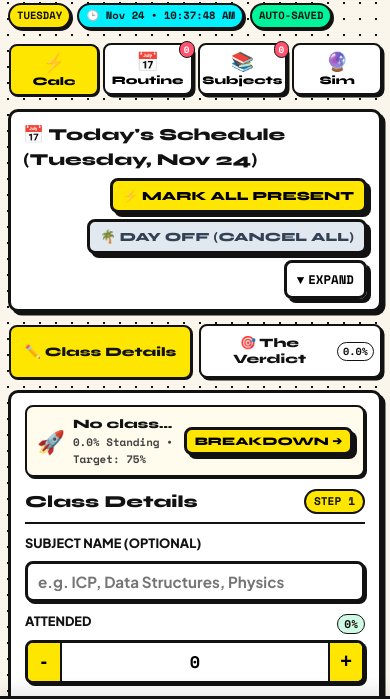
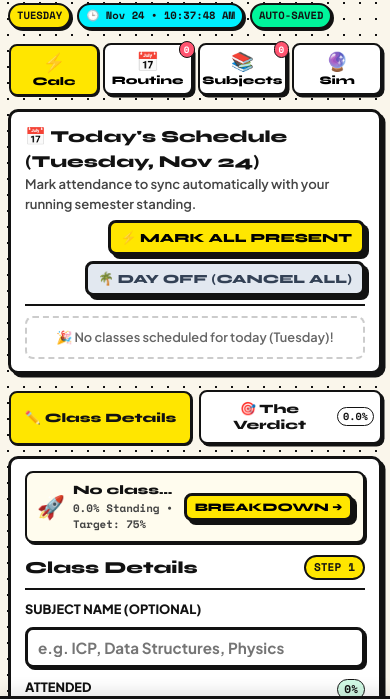
Before and after one commit to Ansh-1624/Attendee_let-s_bunk, a plain HTML site: page index.html in a window 390 px wide. Shown: the part 85-785 px from the top of the page. Drawn offline with nearby package versions, Linux system fonts and the light colour scheme.

Commit message:
fix(mobile): remove expand/collapse toggle and always show timetable normally

```diff
--- a/app.js
+++ b/app.js
@@ -208,18 +208,6 @@ function getOrAddSubject(name) {
   return sub;
 }
 
-let todayBoxCollapsed = false;
-function toggleTodayBox(force) {
-  const box = $('today-box');
-  const icon = $('today-toggle-icon');
-  const text = document.querySelector('.today-toggle-text');
-  if (!box) return;
-  todayBoxCollapsed = force !== undefined ? force : !todayBoxCollapsed;
-  box.classList.toggle('is-collapsed', todayBoxCollapsed);
-  if (icon) icon.textContent = todayBoxCollapsed ? '▼' : '▲';
-  if (text) text.textContent = todayBoxCollapsed ? 'Expand' : 'Collapse';
-}
-
 // Today's Schedule
 function renderTodaySchedule() {
   const today = getToday();
@@ -234,10 +222,6 @@ function renderTodaySchedule() {
   const container = $('today-slots-container');
   if (!slots.length) {
     container.innerHTML = `<div class="slot-empty" style="grid-column: 1 / -1;">🎉 No classes scheduled for today (${today})!</div>`;
-    // If on mobile and no classes scheduled, collapse today-box by default to eliminate dead vertical scroll
-    if (window.innerWidth <= 640 && !sessionStorage.getItem('attandie_today_user_toggled')) {
-      toggleTodayBox(true);
-    }
     return;
   }
 
@@ -679,12 +663,6 @@ function init() {
     $('result-card')?.scrollIntoView({ behavior: 'smooth', block: 'start' });
   });
 
-  // Today's schedule collapse toggle
-  $('btn-toggle-today')?.addEventListener('click', () => {
-    sessionStorage.setItem('attandie_today_user_toggled', 'true');
-    toggleTodayBox();
-  });
-
   // Timetable mobile day filter
   $$('.day-filter-pill').forEach(pill => {
     pill.addEventListener('click', () => {
--- a/index.html
+++ b/index.html
@@ -71,10 +71,6 @@
             <div class="today-actions-wrap">
               <button type="button" class="btn btn-sm btn-yellow" id="btn-mark-all-today">⚡ Mark All Present</button>
               <button type="button" class="btn btn-sm btn-muted" id="btn-mark-all-cancelled">🌴 Day Off (Cancel All)</button>
-              <button type="button" class="btn btn-sm btn-ghost today-toggle-btn" id="btn-toggle-today" title="Collapse / Expand Today's Schedule">
-                <span id="today-toggle-icon">▲</span>
-                <span class="today-toggle-text">Collapse</span>
-              </button>
             </div>
           </div>
           <div class="today-grid" id="today-slots-container"></div>
--- a/style.css
+++ b/style.css
@@ -176,7 +176,6 @@ body {
 .mobile-live-banner { display: none; }
 .mobile-only-btn { display: none; }
 .timetable-mobile-filter { display: none; }
-.today-toggle-btn { display: none; }
 
 /* CARDS & GRIDS */
 .card {
@@ -1233,32 +1232,6 @@ dialog::backdrop {
     justify-content: flex-end;
   }
 
-  .today-toggle-btn {
-    display: inline-flex !important;
-    align-items: center;
-    gap: 4px;
-    padding: 4px 8px;
-    font-size: 0.72rem;
-    font-family: 'Space Mono', monospace;
-    font-weight: 700;
-  }
-
-  #today-box.is-collapsed {
-    padding: 10px 12px;
-    margin-bottom: 12px;
-  }
-
-  #today-box.is-collapsed .today-grid,
-  #today-box.is-collapsed .today-desc {
-    display: none !important;
-  }
-
-  #today-box.is-collapsed .card-header {
-    margin-bottom: 0;
-    padding-bottom: 0;
-    border-bottom: none;
-  }
-
   /* Timetable Mobile Day Filter */
   .timetable-mobile-filter {
     display: flex;
```
Also changed, not shown: 1 other file.
